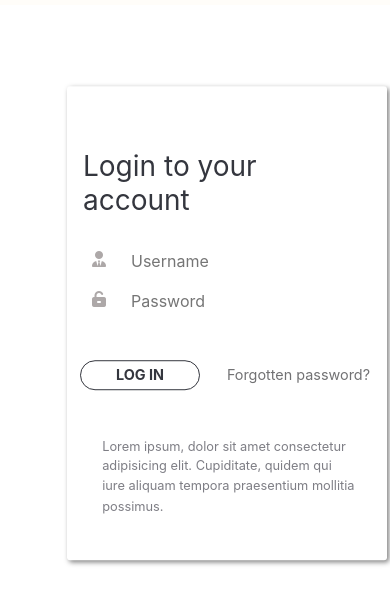
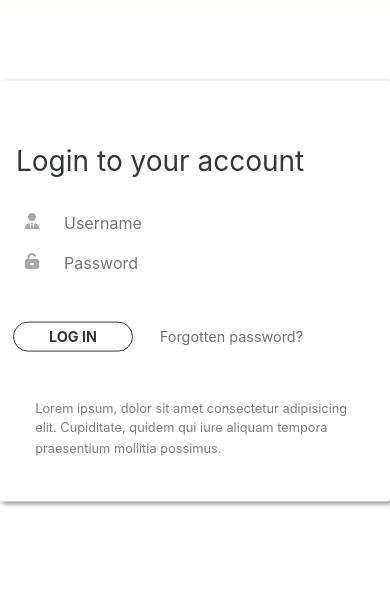
Before and after one commit to MohamedJakkariya/Alumni-Management-System, a plain HTML site: page Sign in/sign_in.html in a window 390 px wide. Shown: the part 131-736 px from the top of the page. Drawn offline with nearby package versions, Linux system fonts and the light colour scheme.

Commit message:
fixed mobile responsive bug

```diff
--- a/Sign in/sign_in.css
+++ b/Sign in/sign_in.css
@@ -156,9 +156,7 @@ nav{
 
 @media (max-width : 600px){
  .cont{
-  /* width: 90%; */
-
-  margin: 2rem;
+  width: 100%;
   height: auto;
  }
  .nav-item .nav-link{
```
